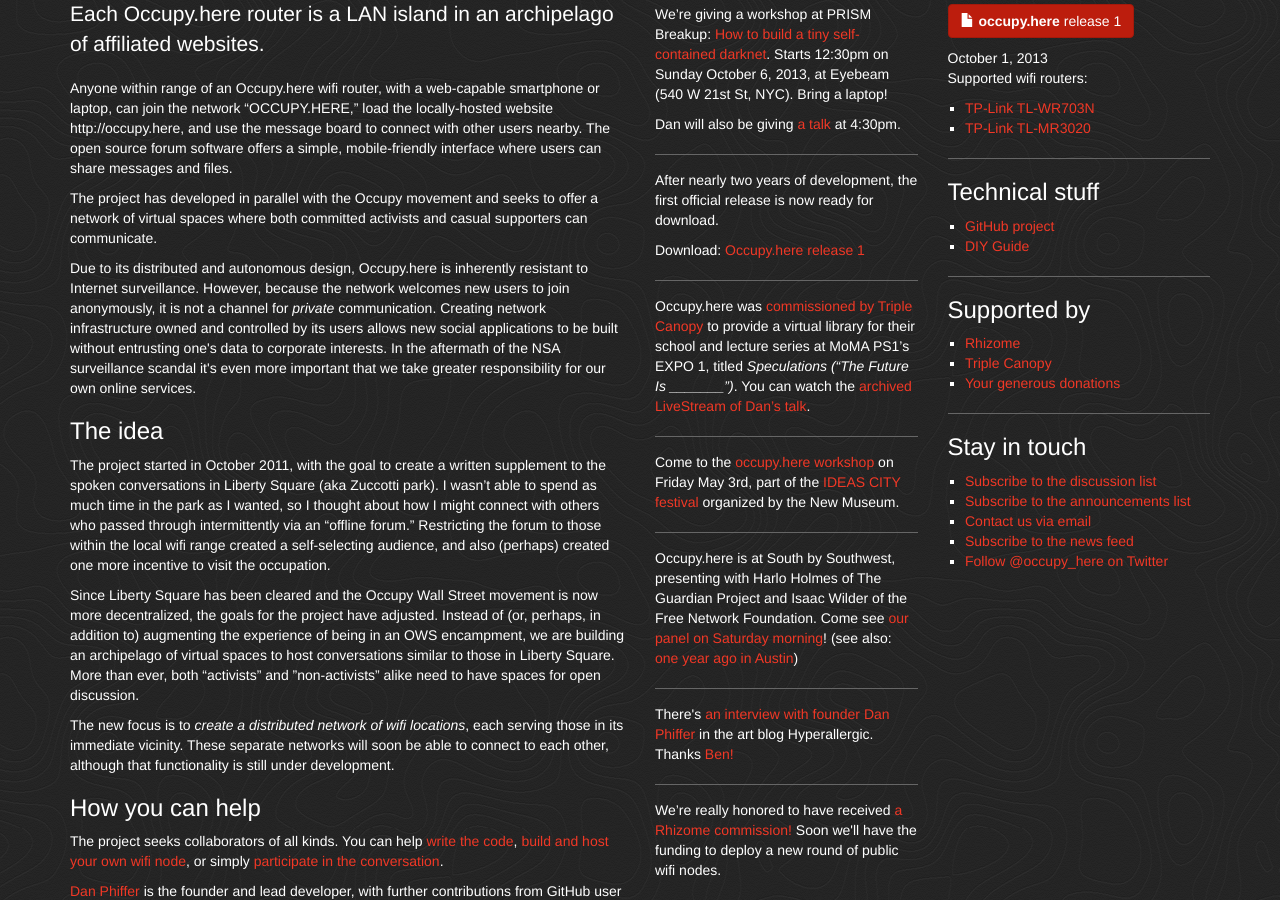
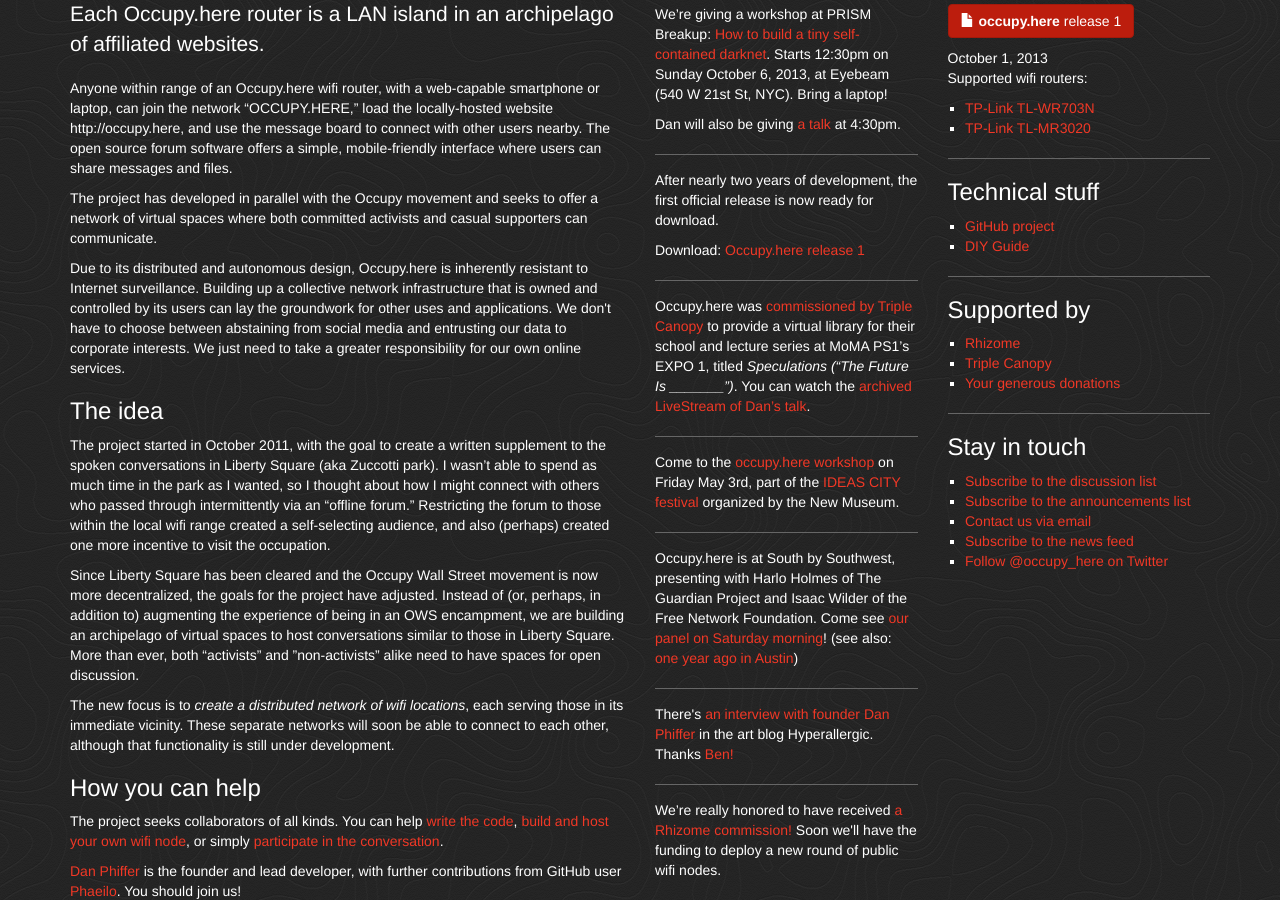
Before and after one commit to occupyhere/occupyhere.github.io, a Jekyll site: the page built from index.html, in a window 1280 px wide and 900 px high, scrolled down 669 px. Built offline with Jekyll 4.4.1, drawn with Linux system fonts in a browser that asks for light colours; Markdown is read by kramdown in place of the engine named in the settings.

Commit message:
More word-smithing

```diff
--- a/_includes/what_is_it.html
+++ b/_includes/what_is_it.html
@@ -2,7 +2,7 @@
 <p class="lead">Each Occupy.here router is a LAN island in an archipelago of affiliated websites.</p>
 <p>Anyone within range of an Occupy.here wifi router, with a web-capable smartphone or laptop, can join the network “OCCUPY.HERE,” load the locally-hosted website http://occupy.here, and use the message board to connect with other users nearby. The open source forum software offers a simple, mobile-friendly interface where users can share messages and files.</p>
 <p>The project has developed in parallel with the Occupy movement and seeks to offer a network of virtual spaces where both committed activists and casual supporters can communicate.</p>
-<p>Due to its distributed and autonomous design, Occupy.here is inherently resistant to Internet surveillance. However, because the network welcomes new users to join anonymously, it is not a channel for <i>private</i> communication. Creating network infrastructure owned and controlled by its users allows new social applications to be built without entrusting one's data to corporate interests. In the aftermath of the NSA surveillance scandal it's even more important that we take greater responsibility for our own online services.</p>
+<p>Due to its distributed and autonomous design, Occupy.here is inherently resistant to Internet surveillance. Building up a collective network infrastructure that is owned and controlled by its users can lay the groundwork for other uses and applications. We don't have to choose between abstaining from social media and entrusting our data to corporate interests. We just need to take a greater responsibility for our own online services.</p>
 <p id="oh-what-more-link"><a href="#" class="oh-show-more" data-class="oh-show-what-more">Show more</a></p>
 <div id="oh-what-more">
   <h3>The idea</h3>
```
Also changed, not shown: 1 other file.
